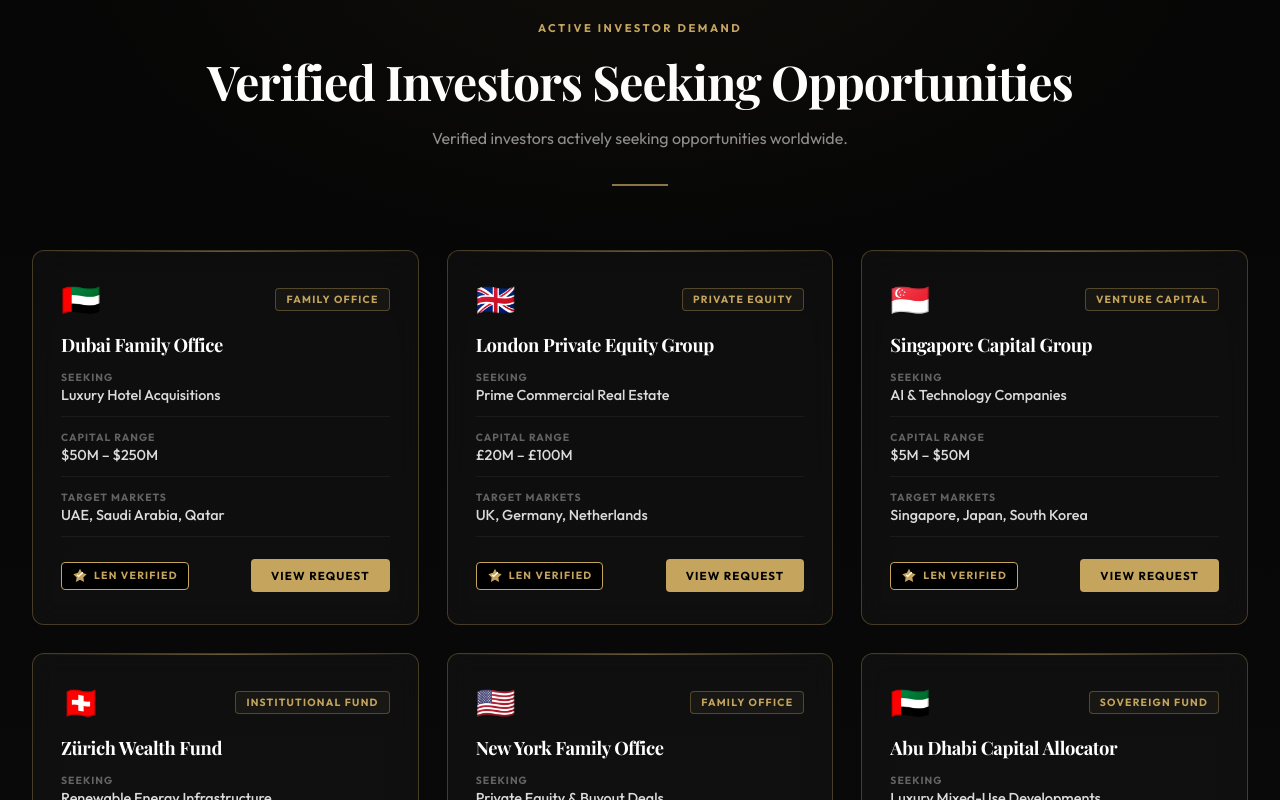
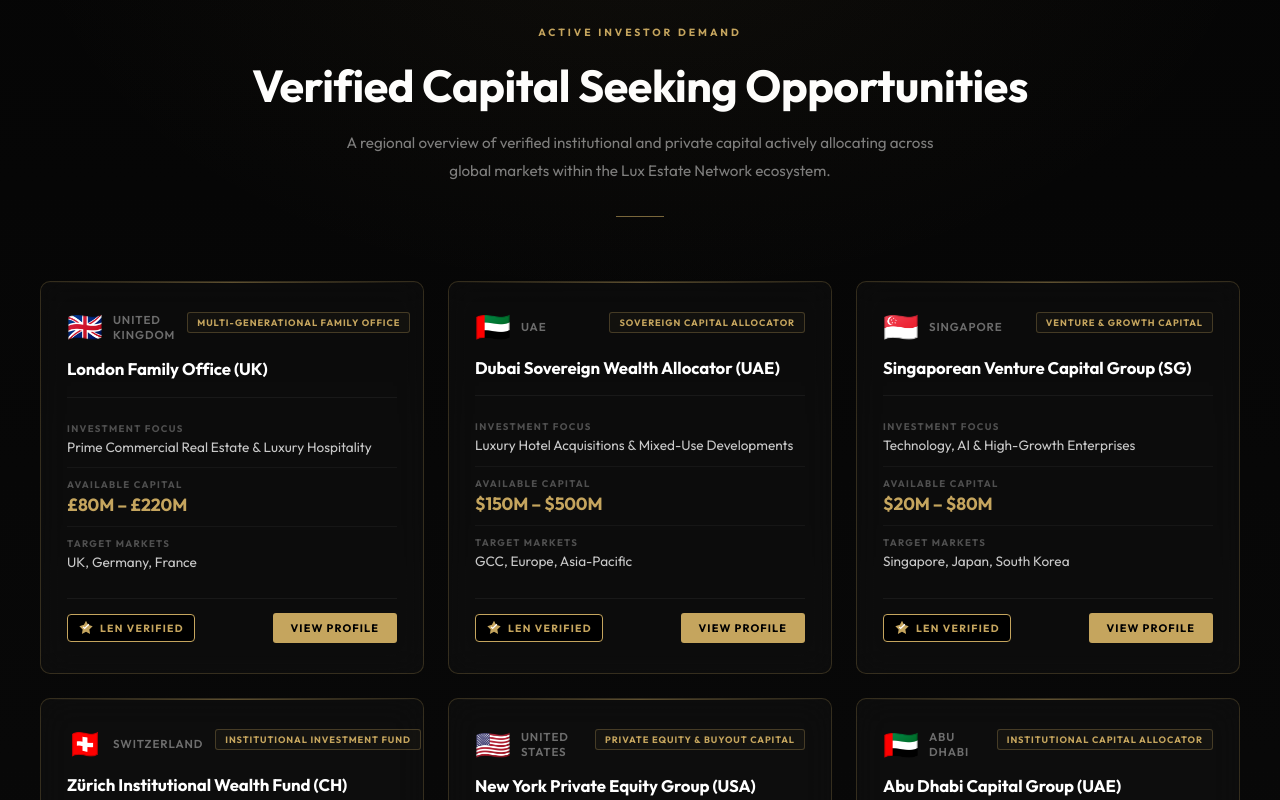
Before and after one commit to luxestatenetwork-debug/ardackn-len, a Next.js app: page / in a window 1280 px wide. Shown: the part 980-1780 px from the top of the page. Built offline with nearby package versions, Linux system fonts and the light colour scheme; no server answers; a web font is replaced by a local one.

Commit message:
feat: regional category-based investor dashboard - professional designations, capital ranges, confidentiality disclaimer

```diff
--- a/components/InvestorRequestBoard.jsx
+++ b/components/InvestorRequestBoard.jsx
@@ -7,58 +7,64 @@ import styles from './InvestorRequestBoard.module.css';
 
 const requests = [
   {
-    id: 'dubai-family-office',
-    flag: '🇦🇪',
-    type: 'Family Office',
-    title: 'Dubai Family Office',
-    seeking: 'Luxury Hotel Acquisitions',
-    capitalRange: '$50M – $250M',
-    markets: 'UAE, Saudi Arabia, Qatar',
+    id: 'london-family-office',
+    flag: '🇬🇧',
+    region: 'United Kingdom',
+    designation: 'London Family Office (UK)',
+    type: 'Multi-Generational Family Office',
+    focus: 'Prime Commercial Real Estate & Luxury Hospitality',
+    capital: '£80M – £220M',
+    markets: 'UK, Germany, France',
   },
   {
-    id: 'london-private-equity',
-    flag: '🇬🇧',
-    type: 'Private Equity',
-    title: 'London Private Equity Group',
-    seeking: 'Prime Commercial Real Estate',
-    capitalRange: '£20M – £100M',
-    markets: 'UK, Germany, Netherlands',
+    id: 'dubai-sovereign-allocator',
+    flag: '🇦🇪',
+    region: 'UAE',
+    designation: 'Dubai Sovereign Wealth Allocator (UAE)',
+    type: 'Sovereign Capital Allocator',
+    focus: 'Luxury Hotel Acquisitions & Mixed-Use Developments',
+    capital: '$150M – $500M',
+    markets: 'GCC, Europe, Asia-Pacific',
   },
   {
-    id: 'singapore-capital-group',
+    id: 'singapore-venture-capital',
     flag: '🇸🇬',
-    type: 'Venture Capital',
-    title: 'Singapore Capital Group',
-    seeking: 'AI & Technology Companies',
-    capitalRange: '$5M – $50M',
+    region: 'Singapore',
+    designation: 'Singaporean Venture Capital Group (SG)',
+    type: 'Venture & Growth Capital',
+    focus: 'Technology, AI & High-Growth Enterprises',
+    capital: '$20M – $80M',
     markets: 'Singapore, Japan, South Korea',
   },
   {
-    id: 'zurich-wealth-fund',
+    id: 'zurich-institutional-fund',
     flag: '🇨🇭',
-    type: 'Institutional Fund',
-    title: 'Zürich Wealth Fund',
-    seeking: 'Renewable Energy Infrastructure',
-    capitalRange: '€80M – €300M',
-    markets: 'Switzerland, Austria, Germany',
+    region: 'Switzerland',
+    designation: 'Zürich Institutional Wealth Fund (CH)',
+    type: 'Institutional Investment Fund',
+    focus: 'Infrastructure, Renewables & Core Real Assets',
+    capital: '€100M – €350M',
+    markets: 'DACH Region, Benelux',
   },
   {
-    id: 'new-york-family-office',
+    id: 'new-york-private-equity',
     flag: '🇺🇸',
-    type: 'Family Office',
-    title: 'New York Family Office',
-    seeking: 'Private Equity & Buyout Deals',
-    capitalRange: '$100M – $500M',
-    markets: 'USA, Canada, UK',
+    region: 'United States',
+    designation: 'New York Private Equity Group (USA)',
+    type: 'Private Equity & Buyout Capital',
+    focus: 'Healthcare, Industrials & Business Services',
+    capital: '$100M – $400M',
+    markets: 'USA, Canada, United Kingdom',
   },
   {
-    id: 'abu-dhabi-sovereign',
+    id: 'abu-dhabi-capital-group',
     flag: '🇦🇪',
-    type: 'Sovereign Fund',
-    title: 'Abu Dhabi Capital Allocator',
-    seeking: 'Luxury Mixed-Use Developments',
-    capitalRange: '$200M – $1B',
-    markets: 'GCC, Europe, Asia',
+    region: 'Abu Dhabi',
+    designation: 'Abu Dhabi Capital Group (UAE)',
+    type: 'Institutional Capital Allocator',
+    focus: 'Trophy Assets & Luxury Mixed-Use Developments',
+    capital: '$200M – $1B+',
+    markets: 'Global — GCC, Europe, Asia',
   },
 ];
 
@@ -66,47 +72,68 @@ export default function InvestorRequestBoard() {
   return (
     <section className={styles.section} id="investor-request-board">
       <div className={styles.inner}>
+
+        {/* ── Header ── */}
         <div className={styles.header}>
           <p className={styles.label}>ACTIVE INVESTOR DEMAND</p>
-          <h2 className={styles.heading}>Verified Investors Seeking Opportunities</h2>
+          <h2 className={styles.heading}>Verified Capital Seeking Opportunities</h2>
           <p className={styles.subtitle}>
-            Verified investors actively seeking opportunities worldwide.
+            A regional overview of verified institutional and private capital actively allocating
+            across global markets within the Lux Estate Network ecosystem.
           </p>
           <div className={styles.divider} />
         </div>
 
+        {/* ── Grid ── */}
         <div className={styles.grid}>
           {requests.map((req) => (
             <div key={req.id} className={styles.card}>
+
+              {/* Top row: flag + region + type tag */}
               <div className={styles.cardTop}>
+                <div className={styles.flagRegion}>
                   <span className={styles.flag}>{req.flag}</span>
+                  <span className={styles.region}>{req.region}</span>
+                </div>
                 <span className={styles.typeTag}>{req.type}</span>
               </div>
 
-              <h3 className={styles.cardTitle}>{req.title}</h3>
+              {/* Designation */}
+              <h3 className={styles.designation}>{req.designation}</h3>
 
+              {/* Data rows */}
+              <div className={styles.dataBlock}>
                 <div className={styles.dataRow}>
-                <span className={styles.dataLabel}>Seeking</span>
-                <span className={styles.dataValue}>{req.seeking}</span>
+                  <span className={styles.dataLabel}>Investment Focus</span>
+                  <span className={styles.dataValue}>{req.focus}</span>
                 </div>
                 <div className={styles.dataRow}>
-                <span className={styles.dataLabel}>Capital Range</span>
-                <span className={styles.dataValue}>{req.capitalRange}</span>
+                  <span className={styles.dataLabel}>Available Capital</span>
+                  <span className={styles.capitalFigure}>{req.capital}</span>
                 </div>
                 <div className={styles.dataRow}>
                   <span className={styles.dataLabel}>Target Markets</span>
                   <span className={styles.dataValue}>{req.markets}</span>
                 </div>
+              </div>
 
+              {/* Footer: badge + CTA */}
               <div className={styles.cardFooter}>
                 <VerificationBadge />
                 <Link href={`/investor-requests/${req.id}`} className={styles.btn}>
-                  View Request
+                  View Profile
                 </Link>
               </div>
             </div>
           ))}
         </div>
+
+        {/* ── Confidentiality Note ── */}
+        <p className={styles.disclaimer}>
+          Data reflects aggregate market capital interest within the Lux Estate Network private ecosystem.
+          Specific investor identities remain strictly confidential.
+        </p>
+
       </div>
     </section>
   );
--- a/components/InvestorRequestBoard.module.css
+++ b/components/InvestorRequestBoard.module.css
@@ -9,14 +9,15 @@
   content: '';
   position: absolute;
   inset: 0;
-  background: radial-gradient(ellipse 70% 40% at 50% 0%, rgba(197,165,94,0.06) 0%, transparent 70%);
+  background: radial-gradient(ellipse 70% 40% at 50% 0%, rgba(197,165,94,0.05) 0%, transparent 70%);
   pointer-events: none;
 }
 
+/* ─── Inner ─── */
 .inner {
   max-width: 1400px;
   margin: 0 auto;
-  padding: 0 32px;
+  padding: 0 40px;
 }
 
 /* ─── Header ─── */
@@ -26,118 +27,154 @@
 }
 
 .label {
-  font-size: 0.7rem;
+  display: inline-block;
+  font-size: 0.65rem;
   font-weight: 700;
-  letter-spacing: 0.22em;
+  letter-spacing: 0.28em;
   color: var(--lux-gold);
   text-transform: uppercase;
-  margin-bottom: 16px;
+  margin-bottom: 18px;
 }
 
 .heading {
-  font-size: clamp(28px, 4vw, 48px);
+  font-size: clamp(26px, 3.5vw, 46px);
   font-weight: 700;
-  color: #fff;
-  margin-bottom: 16px;
+  color: #ffffff;
   line-height: 1.15;
+  margin-bottom: 18px;
+  font-family: var(--font-sans, 'Outfit', sans-serif);
+  letter-spacing: -0.01em;
 }
 
 .subtitle {
-  font-size: 1rem;
-  color: rgba(255,255,255,0.55);
-  max-width: 560px;
+  font-size: 0.95rem;
+  color: rgba(255,255,255,0.48);
+  max-width: 600px;
   margin: 0 auto;
-  line-height: 1.7;
+  line-height: 1.8;
 }
 
 .divider {
-  width: 56px;
-  height: 2px;
+  width: 48px;
+  height: 1px;
   background: var(--lux-gold);
   margin: 32px auto 0;
-  opacity: 0.7;
+  opacity: 0.6;
 }
 
 /* ─── Grid ─── */
 .grid {
   display: grid;
   grid-template-columns: repeat(3, 1fr);
-  gap: 28px;
+  gap: 24px;
 }
 
 /* ─── Card ─── */
 .card {
-  background: rgba(255,255,255,0.03);
-  backdrop-filter: blur(12px);
-  -webkit-backdrop-filter: blur(12px);
-  border: 1px solid rgba(197,165,94,0.3);
-  border-radius: 12px;
-  padding: 32px 28px;
+  background: rgba(255,255,255,0.025);
+  backdrop-filter: blur(16px);
+  -webkit-backdrop-filter: blur(16px);
+  border: 1px solid rgba(197,165,94,0.22);
+  border-radius: 10px;
+  padding: 30px 26px;
   display: flex;
   flex-direction: column;
-  gap: 14px;
-  transition: transform 0.3s ease, box-shadow 0.3s ease, border-color 0.3s ease;
+  gap: 16px;
+  transition: transform 0.3s cubic-bezier(0.16,1,0.3,1),
+              box-shadow 0.3s ease,
+              border-color 0.3s ease;
   position: relative;
   overflow: hidden;
 }
 
+/* Gold shimmer top edge */
 .card::before {
   content: '';
   position: absolute;
-  top: 0;
-  left: 0;
-  right: 0;
+  top: 0; left: 0; right: 0;
   height: 1px;
-  background: linear-gradient(90deg, transparent, var(--lux-gold), transparent);
-  opacity: 0.5;
+  background: linear-gradient(90deg, transparent 0%, var(--lux-gold) 50%, transparent 100%);
+  opacity: 0.45;
 }
 
 .card:hover {
   transform: translateY(-6px);
-  border-color: rgba(197,165,94,0.75);
-  box-shadow: 0 16px 48px rgba(197,165,94,0.12), 0 4px 16px rgba(0,0,0,0.5);
+  border-color: rgba(197,165,94,0.65);
+  box-shadow:
+    0 20px 50px rgba(0,0,0,0.55),
+    0 0 0 1px rgba(197,165,94,0.15),
+    0 0 30px rgba(197,165,94,0.07);
 }
 
 /* ─── Card Top ─── */
 .cardTop {
   display: flex;
+  align-items: flex-start;
+  justify-content: space-between;
+  gap: 12px;
+}
+
+.flagRegion {
+  display: flex;
   align-items: center;
-  justify-content: space-between;
+  gap: 10px;
 }
 
 .flag {
-  font-size: 2rem;
+  font-size: 1.8rem;
   line-height: 1;
+  flex-shrink: 0;
+}
+
+.region {
+  font-size: 0.72rem;
+  font-weight: 600;
+  letter-spacing: 0.08em;
+  text-transform: uppercase;
+  color: rgba(255,255,255,0.4);
 }
 
 .typeTag {
-  font-size: 0.65rem;
+  font-size: 0.58rem;
   font-weight: 700;
-  letter-spacing: 0.12em;
+  letter-spacing: 0.1em;
   text-transform: uppercase;
   color: var(--lux-gold);
-  border: 1px solid rgba(197,165,94,0.35);
-  border-radius: 4px;
-  padding: 4px 10px;
-  background: rgba(197,165,94,0.05);
+  border: 1px solid rgba(197,165,94,0.28);
+  border-radius: 3px;
+  padding: 4px 9px;
+  background: rgba(197,165,94,0.04);
+  white-space: nowrap;
+  flex-shrink: 0;
+  align-self: flex-start;
 }
 
-/* ─── Card Title ─── */
-.cardTitle {
-  font-size: 1.15rem;
+/* ─── Designation ─── */
+.designation {
+  font-size: 1.05rem;
   font-weight: 700;
-  color: #fff;
-  line-height: 1.3;
-  margin-top: 4px;
+  color: #ffffff;
+  line-height: 1.35;
+  font-family: var(--font-sans, 'Outfit', sans-serif);
+  letter-spacing: -0.005em;
 }
 
-/* ─── Data Rows ─── */
+/* ─── Data Block ─── */
+.dataBlock {
+  display: flex;
+  flex-direction: column;
+  gap: 0;
+  border-top: 1px solid rgba(255,255,255,0.05);
+  padding-top: 14px;
+  flex: 1;
+}
+
 .dataRow {
   display: flex;
   flex-direction: column;
-  gap: 2px;
-  padding-bottom: 12px;
-  border-bottom: 1px solid rgba(255,255,255,0.05);
+  gap: 3px;
+  padding: 10px 0;
+  border-bottom: 1px solid rgba(255,255,255,0.04);
 }
 
 .dataRow:last-of-type {
@@ -145,17 +182,25 @@
 }
 
 .dataLabel {
-  font-size: 0.65rem;
+  font-size: 0.6rem;
   font-weight: 700;
-  letter-spacing: 0.1em;
+  letter-spacing: 0.14em;
   text-transform: uppercase;
-  color: rgba(255,255,255,0.35);
+  color: rgba(255,255,255,0.28);
 }
 
 .dataValue {
-  font-size: 0.9rem;
-  color: rgba(255,255,255,0.85);
-  font-weight: 500;
+  font-size: 0.85rem;
+  color: rgba(255,255,255,0.78);
+  font-weight: 400;
+  line-height: 1.5;
+}
+
+.capitalFigure {
+  font-size: 1.1rem;
+  font-weight: 700;
+  color: var(--lux-gold);
+  letter-spacing: -0.01em;
 }
 
 /* ─── Card Footer ─── */
@@ -163,38 +208,58 @@
   display: flex;
   align-items: center;
   justify-content: space-between;
-  margin-top: 8px;
   gap: 12px;
+  padding-top: 14px;
+  border-top: 1px solid rgba(255,255,255,0.05);
   flex-wrap: wrap;
 }
 
+/* ─── Button ─── */
 .btn {
   display: inline-block;
-  padding: 9px 20px;
-  font-size: 0.72rem;
+  padding: 8px 18px;
+  font-size: 0.68rem;
   font-weight: 700;
   letter-spacing: 0.1em;
   text-transform: uppercase;
   color: #000;
   background: var(--lux-gold);
-  border-radius: 4px;
+  border-radius: 3px;
   text-decoration: none;
-  transition: background 0.25s ease, box-shadow 0.25s ease;
+  transition: background 0.22s ease, box-shadow 0.22s ease;
   white-space: nowrap;
 }
 
 .btn:hover {
-  background: #e0c06a;
-  box-shadow: 0 4px 16px rgba(197,165,94,0.35);
+  background: #d4b46a;
+  box-shadow: 0 4px 18px rgba(197,165,94,0.3);
+}
+
+/* ─── Disclaimer ─── */
+.disclaimer {
+  margin-top: 48px;
+  text-align: center;
+  font-size: 0.72rem;
+  color: rgba(255,255,255,0.22);
+  letter-spacing: 0.02em;
+  line-height: 1.7;
+  max-width: 680px;
+  margin-left: auto;
+  margin-right: auto;
+  border-top: 1px solid rgba(197,165,94,0.1);
+  padding-top: 32px;
 }
 
 /* ─── Responsive ─── */
-@media (max-width: 1024px) {
+@media (max-width: 1100px) {
   .grid {
     grid-template-columns: repeat(2, 1fr);
   }
   .section {
     padding: 80px 0;
+  }
+  .inner {
+    padding: 0 28px;
   }
 }
 
@@ -202,13 +267,16 @@
   .grid {
     grid-template-columns: 1fr;
   }
+  .section {
+    padding: 60px 0;
+  }
   .inner {
     padding: 0 20px;
-  }
-  .section {
-    padding: 60px 0;
   }
   .header {
     margin-bottom: 40px;
   }
+  .typeTag {
+    display: none;
+  }
 }
```
Also changed, not shown: app/investor-requests/[id]/page.js (+87 -78 lines), app/investor-requests/[id]/page.module.css (+11 -0 lines). Lines whose indentation alone changed are shown as unchanged.
